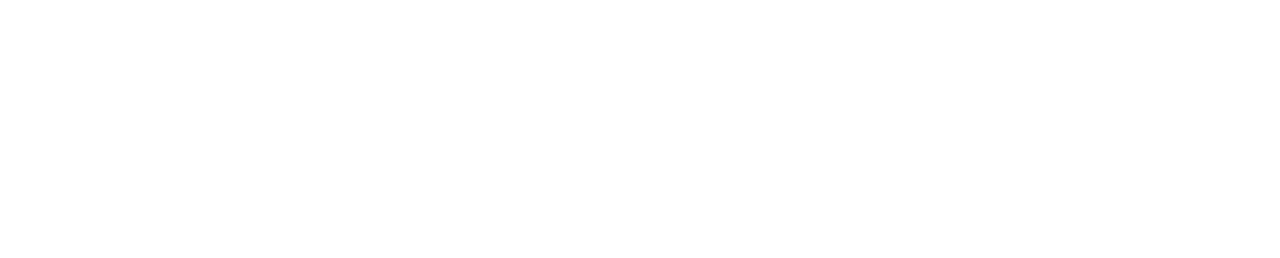
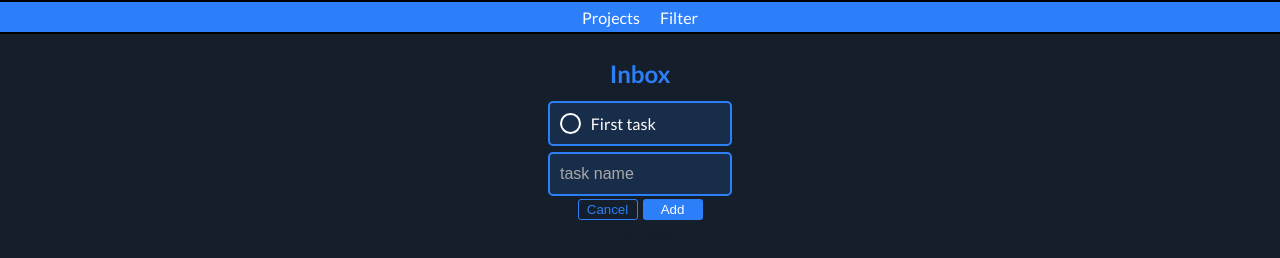
Before and after one commit to Ben-Bot-22/to-do-list, a website built with webpack: page dist/index.html in a window 1280 px wide. Built offline with nearby package versions, Linux system fonts and the light colour scheme.

Commit message:
prototype of html structure and styles

```diff
--- /dev/null
+++ b/src/create-column.js
@@ -0,0 +1,6 @@
+export default function createColumn(title, addTaskButton) {
+  return {
+    title,
+    addTaskButton,
+  };
+}
--- /dev/null
+++ b/src/create-to-do.js
@@ -0,0 +1,17 @@
+export default function createToDo(
+  title,
+  description,
+  dueDate,
+  priority,
+  project,
+  column
+) {
+  return {
+    title,
+    description,
+    dueDate,
+    priority,
+    project,
+    column,
+  };
+}
--- /dev/null
+++ b/src/dom.js
@@ -0,0 +1,3 @@
+// on column create, get add task button
+// let addTask = [];
+let addTask = document.querySelector('.add-task-btn');
--- a/src/style.css
+++ b/src/style.css
@@ -0,0 +1,191 @@
+:root {
+  --blue: #2d7ff9;
+  --blue-shadow: rgba(45, 127, 249, 0.15);
+  --green: #20c933;
+  --dark-blue: #151f2b;
+}
+
+body {
+  font-family: 'Lato', 'Trebuchet MS', 'Lucida Sans Unicode', 'Lucida Grande',
+    'Lucida Sans', Arial, sans-serif;
+  margin: 0;
+  background-color: var(--dark-blue);
+}
+
+.nav {
+  display: flex;
+  align-items: center;
+  justify-content: center;
+  background-color: var(--blue);
+  width: 100%;
+  height: 100%;
+  margin: 0px 0px 20px 0px;
+  color: white;
+  gap: 20px;
+  height: 30px;
+  font-style: bold;
+  padding: 0px;
+  border: 2px solid black;
+}
+
+.container {
+  display: flex;
+  flex-direction: column;
+  align-items: center;
+  align-content: center;
+}
+
+#current-project {
+  color: var(--blue);
+}
+
+.column-content {
+  display: flex;
+  align-items: center;
+  align-content: center;
+}
+
+.column {
+  width: 200px;
+  padding: 5px 5px;
+  border-radius: 5px;
+  display: flex;
+  flex-direction: column;
+  align-items: center;
+  gap: 3px;
+}
+
+.column:hover {
+  border: 1px solid var(--blue-shadow);
+}
+
+form input::placeholder {
+  color: darkgray;
+}
+
+form input {
+  padding-left: 10px;
+  background: none;
+  border: none;
+  font-size: 16px;
+  color: var(--blue);
+  /* border: 2px solid var(--blue); */
+}
+
+form input:active {
+  border: none;
+}
+
+form input:focus {
+  outline: none !important;
+}
+
+.to-do-card {
+  min-height: 40px;
+  width: 90%;
+  border: 2px solid var(--blue);
+  border-radius: 5px;
+  background-color: var(--blue-shadow);
+  display: flex;
+  align-items: center;
+  /* box-shadow: 1px 1px 1px 1px var(--blue-shadow); */
+}
+
+.to-do-card:hover {
+  border: 2px solid white;
+}
+
+input[type='checkbox'] {
+  margin: 10px;
+}
+
+.add-task-btn {
+  border: none;
+  background: none;
+  color: var(--dark-blue);
+}
+
+.add-task-btn:hover {
+  color: var(--blue);
+  /* font-weight: bold; */
+}
+
+.column-title {
+  color: var(--blue);
+  font-weight: bold;
+  font-size: x-large;
+  margin-bottom: 10px;
+}
+
+#card-btns {
+  width: 100%;
+  display: flex;
+  justify-content: center;
+  gap: 5px;
+}
+
+#card-add-btn {
+  border: none;
+  width: 30%;
+  color: white;
+  background-color: var(--blue);
+  border-radius: 3px;
+  height: 1.3rem;
+}
+
+#card-cancel-btn {
+  border: none;
+  width: 30%;
+  border-radius: 3px;
+  height: 1.3rem;
+  background: none;
+  color: var(--blue);
+  border: 1.5px solid var(--blue);
+}
+
+.column-rows {
+  display: flex;
+  justify-content: center;
+  gap: 0px;
+  /* border: 1px solid red; */
+}
+
+.add-column-btn {
+  display: flex;
+  justify-content: center;
+  font-size: 0;
+  background: transparent;
+  border: none !important;
+  border-radius: 2px;
+}
+
+.add-column-btn:hover {
+  width: 1.5rem;
+  font-size: 0.8rem;
+  color: white;
+  background: var(--blue);
+}
+
+input[type='checkbox'] {
+  width: 1.3rem;
+  height: 1.3rem;
+  background-color: none;
+  border-radius: 50%;
+  vertical-align: middle;
+  border: 2px solid white;
+  /* var(--blue); */
+  appearance: none;
+  -webkit-appearance: none;
+  outline: none;
+  cursor: pointer;
+}
+
+label {
+  /* color: var(--blue); */
+  color: white;
+}
+
+input[type='checkbox']:checked {
+  background-color: var(--green);
+  border: 2px solid white;
+}
```
Also changed, not shown: package.json (+12 -0 lines), src/index.js (+54 -0 lines), .eslintrc.json (added), dist/index.html, dist/main.js (added), 2 other files.
